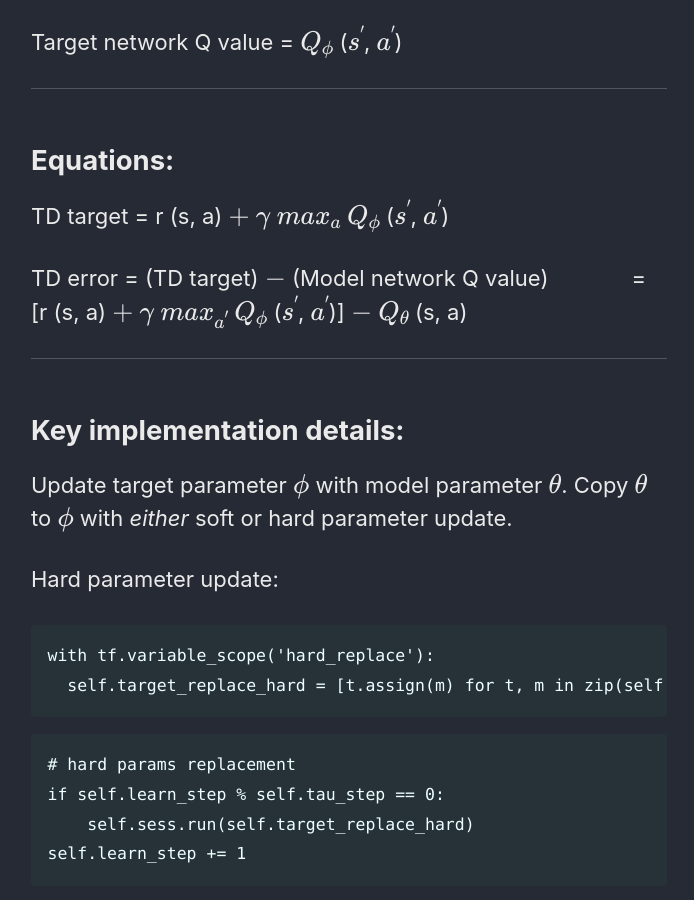
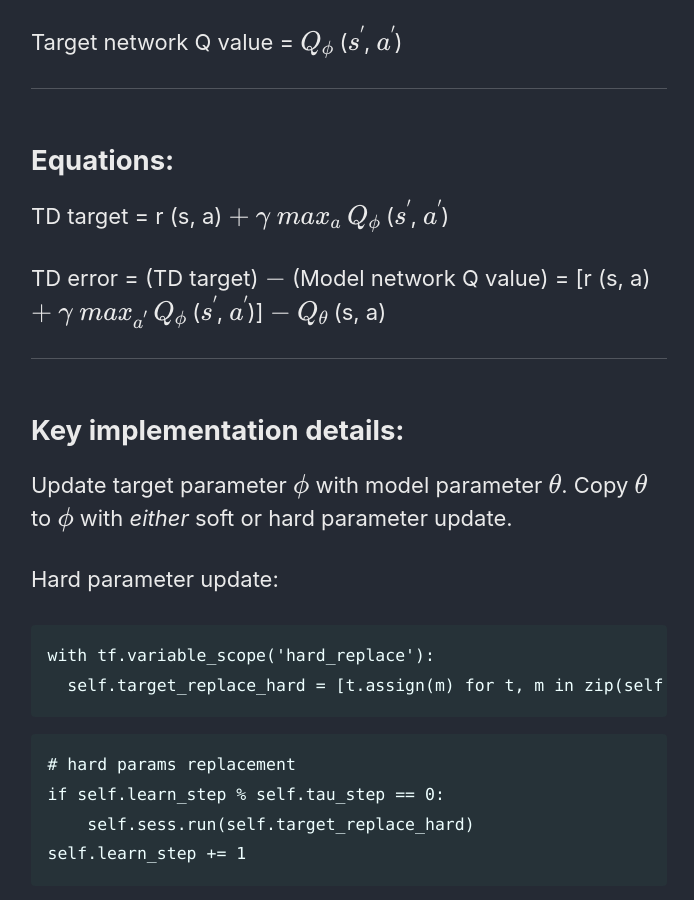
Before and after one commit to ChuaCheowHuan/ChuaCheowHuan.github.io, a Jekyll site: the page built from _posts/2019-03-01-DQN.md, in a window 1280 px wide and 900 px high, scrolled down 784 px. Shown: the whole window, without its empty margins (291-985 px from the left). Built offline with Jekyll 4.4.1, drawn with Linux system fonts in a browser that asks for light colours; cached includes are drawn as plain includes; formulas are drawn with MathJax 3; comment, search, counter and statistics services are not loaded.

Commit message:
update post

```diff
--- a/_posts/2019-03-01-DQN.md
+++ b/_posts/2019-03-01-DQN.md
@@ -33,7 +33,6 @@ Target network Q value = $$Q_{\phi}$$ ($$s^{'}$$, $$a^{'}$$)
 TD target = r (s, a) $$+$$ $$\gamma$$ $$max_{a}$$ $$Q_{\phi}$$ ($$s^{'}$$, $$a^{'}$$)
 
 TD error = (TD target) $$-$$ (Model network Q value)
-$$\hspace{26pt}$$
 = [r (s, a) $$+$$ $$\gamma$$ $$max_{a^{'}}$$ $$Q_{\phi}$$ ($$s^{'}$$, $$a^{'}$$)] $$-$$ $$Q_{\theta}$$ (s, a)
 
 ---
```
